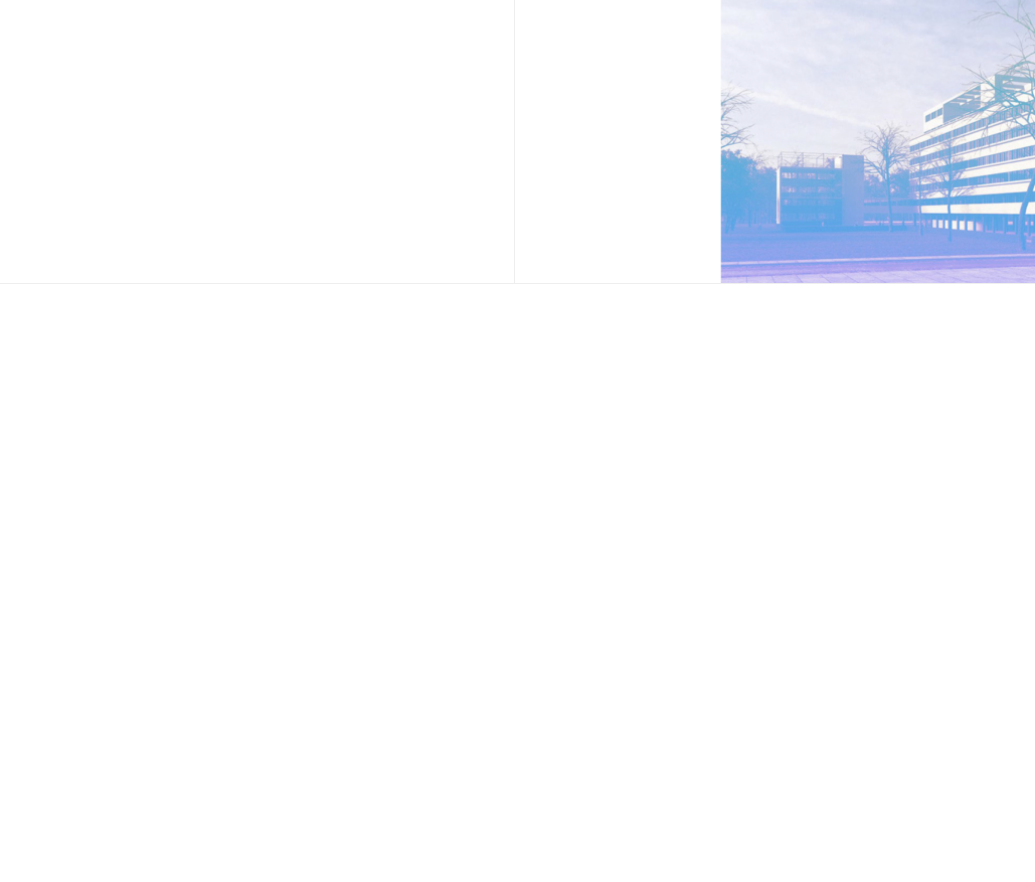
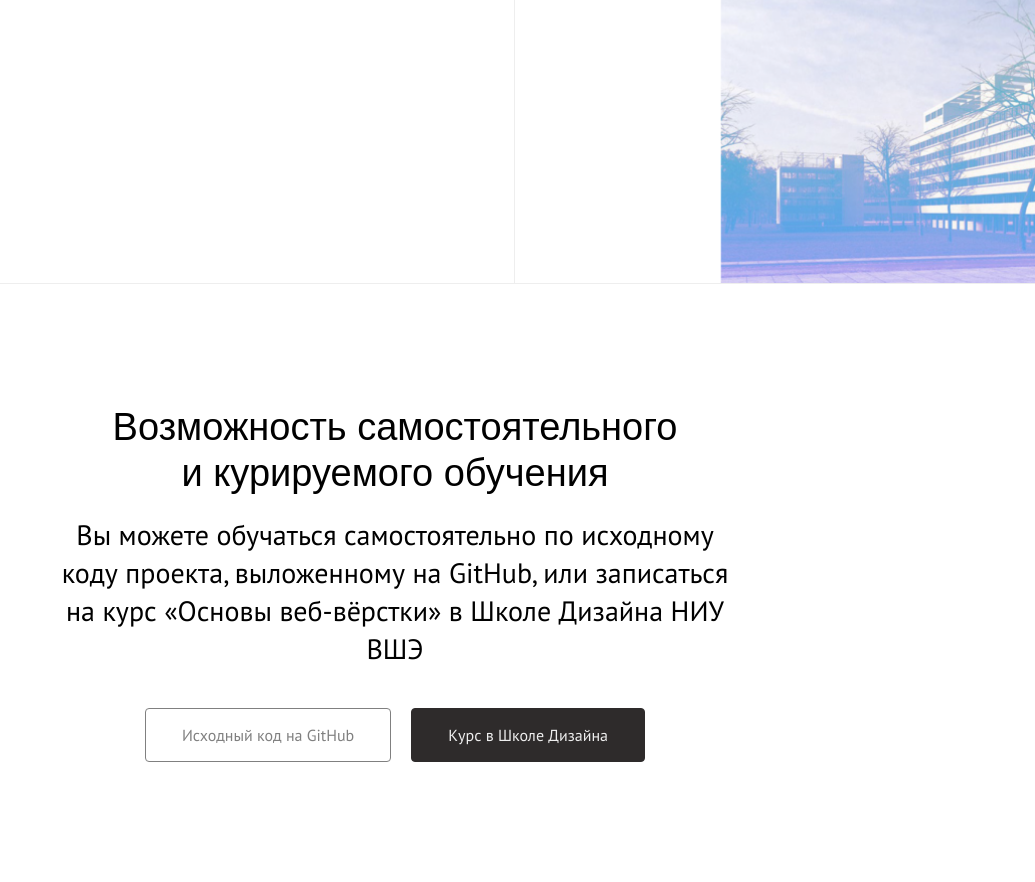
Before and after one commit to stasikola/nar, a plain HTML site: page about.html in a window 1280 px wide. Shown: the part 2170-3052 px from the top of the page, without its empty margins (245-1280 px from the left). Before the commit the page ends 2454 px from the top, so only its background shows below. Drawn offline with Linux system fonts and the light colour scheme; a web font is replaced by a local one.

Commit message:
подготовка к публикации

```diff
--- a/about.html
+++ b/about.html
@@ -5,6 +5,18 @@
     <meta name="viewport" content="width=device-width, initial-scale=1.0" />
     <title>о проекте</title>
     <link rel="stylesheet" href="style/style.css" />
+    <link rel="icon" href="image/favicon.png" type="image/png" />
+    <meta property="og:type" content="web-site" />
+    <meta property="og:title" content="Дом Наркомфина" />
+    <meta
+      property="og:description"
+      content="Разработан для изучения основ веб-вёрстки, языка гипертекстовой разметки HTML и каскадных таблиц стилей CSS"
+    />
+    <meta
+      property="og:image"
+      content="https://github.com/stasikola/nar/blob/main/image/narkomfin.jpg?raw=true"
+    />
+    <meta property="og:url" content="https://stasikola.github.io/nar/" />
   </head>
   <body id="about">
     <nav class="menubar">
@@ -53,5 +65,20 @@
         <img src="image/about3.png" alt="" />
       </div>
     </section>
+
+    <section id="sc4">
+      <h2>Возможность самостоятельного и&nbsp;курируемого обучения</h2>
+      <p>
+        Вы можете обучаться самостоятельно по исходному коду проекта,
+        выложенному на GitHub, или записаться на курс «Основы веб-вёрстки» в
+        Школе Дизайна НИУ ВШЭ
+      </p>
+      <div>
+        <a href="https://github.com/stasikola/nar">Исходный код на GitHub</a>
+        <a href="https://design.hse.ru/ba/design/programming"
+          >Курс в Школе Дизайна</a
+        >
+      </div>
+    </section>
   </body>
 </html>
--- a/style/layout.css
+++ b/style/layout.css
@@ -287,3 +287,43 @@ blockquote::before {
 #sc3 div:nth-of-type(1) {
   padding-left: 110px;
 }
+
+#about #sc4 {
+  flex-direction: column;
+  width: 700px;
+  align-items: center;
+  padding: 120px 0;
+}
+#sc4 h2,
+#sc4 p {
+  text-align: center;
+}
+#about #sc4 div {
+  margin-top: 20px;
+  width: 100%;
+  display: flex;
+  justify-content: center;
+  gap: 20px;
+}
+#sc4 a {
+  text-decoration: none;
+  border: 1px solid gray;
+  color: gray;
+  border-radius: 4px;
+  padding: 18px 36px;
+  transition: all ease 0.2s;
+}
+#sc4 a:hover {
+  border: 1px solid rgb(0, 0, 0);
+  color: black;
+  transition: all ease 0.5s;
+}
+#sc4 a:nth-of-type(2) {
+  color: #eee;
+  background-color: rgb(46, 43, 43);
+  border: 1px solid rgb(46, 43, 43);
+}
+#sc4 a:nth-of-type(2):hover {
+  background-color: black;
+  border: 1px solid black;
+}
```
Also changed, not shown: index.html (renamed from ДЗ.html, +13 -1 lines), image/favicon.png (added), 1 other file.
